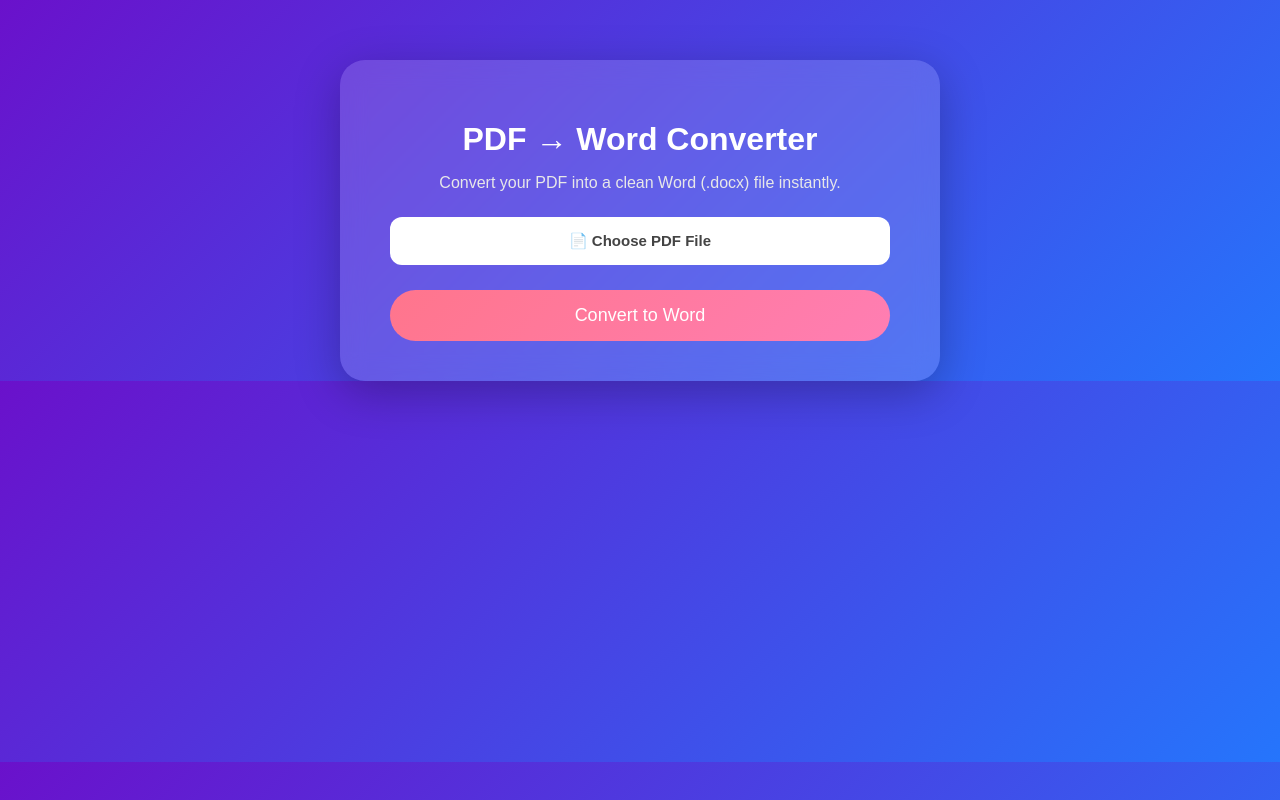
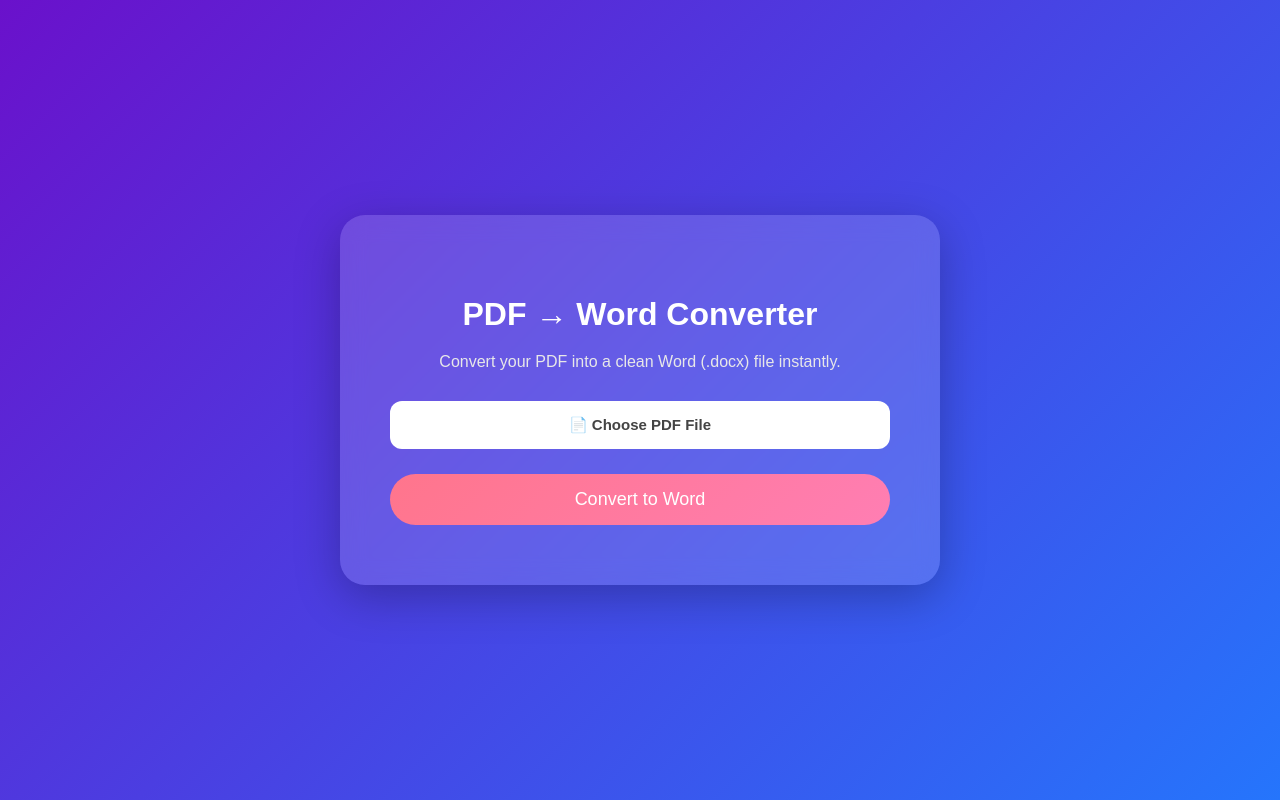
Before and after one commit to ankita05-web/pdf2word, a Flask app: page / in a window 1280 px wide. Run offline with Flask 3, Linux system fonts and the light colour scheme.

Commit message:
Update style.css

```diff
--- a/static/style.css
+++ b/static/style.css
@@ -1,39 +1,41 @@
+/* 🌈 Beautiful Gradient Background */
 body {
     margin: 0;
     font-family: 'Poppins', sans-serif;
     background: linear-gradient(135deg, #6a11cb, #2575fc);
+    height: 100vh;
     display: flex;
     justify-content: center;
-    padding-top: 60px;      /* controlled spacing */
+    align-items: center;
 }
 
-/* Compact form box */
+/* 🟦 Glass Effect Form Box - Medium Large */
 .container {
     background: rgba(255, 255, 255, 0.15);
-    padding: 40px 50px;     /* reduced height */
+    padding: 60px 50px;       /* balanced padding */
     border-radius: 25px;
     box-shadow: 0 12px 45px rgba(0, 0, 0, 0.25);
     backdrop-filter: blur(12px);
     text-align: center;
-    width: 500px;
-    max-width: 90vw;
+    width: 500px;              /* medium-large width */
+    max-width: 90vw;           /* responsive */
 }
 
 /* Title */
 h1 {
     color: white;
-    font-size: 32px;
-    margin-bottom: 15px;
+    font-size: 32px;           /* slightly bigger */
+    margin-bottom: 20px;
 }
 
 /* Subtitle */
 .subtitle {
     color: #e8e8e8;
-    margin-bottom: 25px;
+    margin-bottom: 30px;
     font-size: 16px;
 }
 
-/* Upload box */
+/* 📄 File input box */
 .upload-box {
     display: block;
     background: white;
@@ -46,9 +48,11 @@ h1 {
     font-size: 15px;
 }
 
-.upload-box input { display: none; }
+.upload-box input {
+    display: none;
+}
 
-/* Button */
+/* 💙 Convert Button */
 .btn {
     background: linear-gradient(135deg, #ff758c, #ff7eb3);
     border: none;
@@ -57,5 +61,11 @@ h1 {
     color: white;
     font-size: 18px;
     cursor: pointer;
+    transition: 0.3s;
     width: 100%;
 }
+
+.btn:hover {
+    transform: scale(1.05);
+    box-shadow: 0 6px 20px rgba(255, 120, 180, 0.4);
+}     this is my css
```
